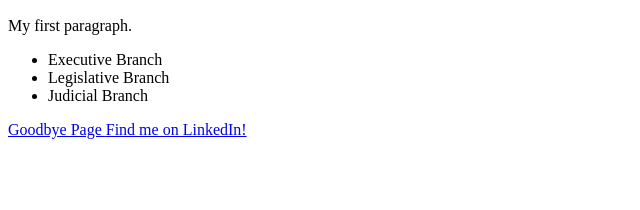
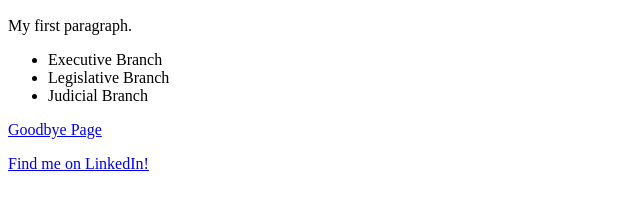
Before and after one commit to erhardtc100/erhardtc100-simple-website, a plain HTML site: page index.html in a window 1280 px wide. Shown: the part 110-320 px from the top of the page, without its empty margins (0-640 px from the left). Drawn offline with Linux system fonts and the light colour scheme.

Commit message:
fixing linkedin profiles

```diff
--- a/index.html
+++ b/index.html
@@ -13,9 +13,8 @@
 	<li> Judicial Branch </li>
 </ul>
 
-<a href="goodbye.html"> Goodbye Page </a>
-
-<a href="https://www.linkedin.com/in/colinerhardt">  Find me on LinkedIn!</a>
+<p><a href="goodbye.html"> Goodbye Page </a></p>
+<p><a href="https://www.linkedin.com/in/colinerhardt">  Find me on LinkedIn!</a></p>
 
 </body>
 </html>
```
